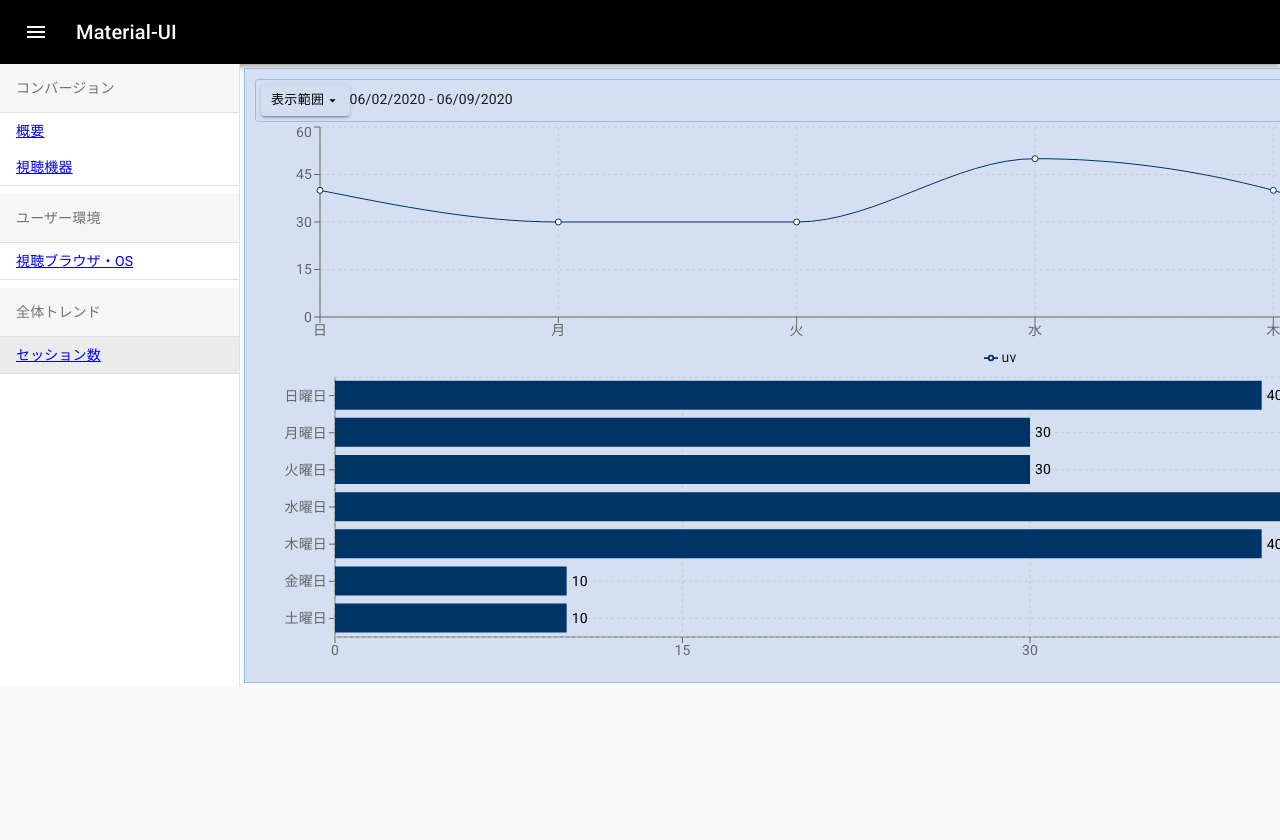
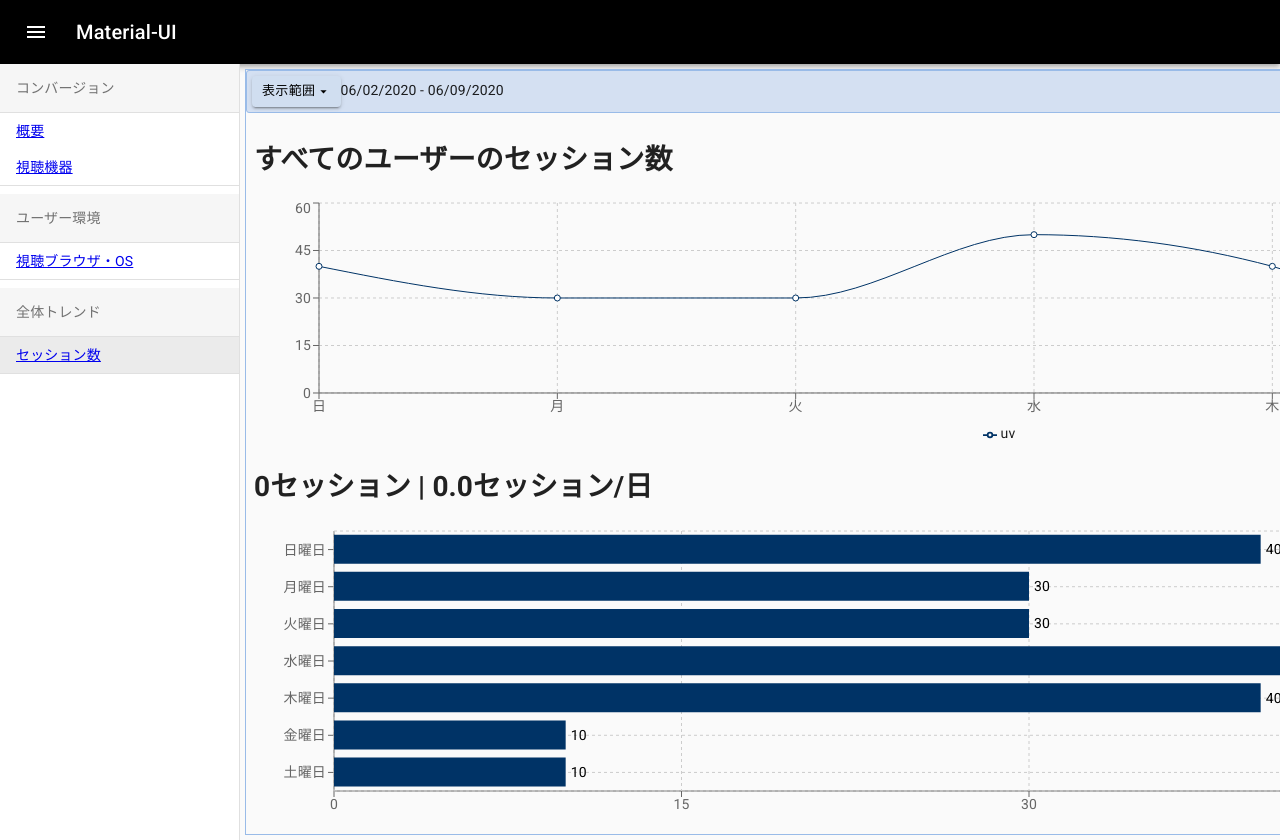
Before and after one commit to ngocanhjvb/material_ui_react, a React (Create React App) app: page /trend-session in a window 1280 px wide. Shown: the top 840 px of the page. Before the commit the page ends 800 px from the top, so only its background shows below. Built offline with nearby package versions, Linux system fonts and the light colour scheme.

Commit message:
create title, overview component

```diff
--- a/src/components/DashBoard/style.js
+++ b/src/components/DashBoard/style.js
@@ -9,14 +9,12 @@ export const useStyles = makeStyles((theme) => ({
     },
     wrapperContent: {
         width: '100%',
-        padding: 10,
         transition: theme.transitions.create('margin', {
             easing: theme.transitions.easing.sharp,
             duration: theme.transitions.duration.leavingScreen,
         }),
-        margin:4,
+        margin:5,
         height: '100%',
-        backgroundColor:'#D4E0F2',
     },
     shiftLeft: {
         marginLeft: -240,
--- /dev/null
+++ b/src/components/Overview/index.js
@@ -0,0 +1,15 @@
+import React from 'react';
+import {Box} from "@material-ui/core";
+
+const Overview = props => {
+
+    const {children} = props;
+
+    return (
+        <Box component="h1">{children}</Box>
+    );
+};
+
+Overview.propTypes = {};
+
+export default Overview;
--- /dev/null
+++ b/src/components/TitlePanel/index.js
@@ -0,0 +1,17 @@
+import React from 'react';
+import {Box} from "@material-ui/core";
+
+const TitlePanel = props => {
+    const {children} = props
+    return (
+        <Box component="h1">
+            {children}
+        </Box>
+    );
+};
+
+TitlePanel.propTypes = {
+
+};
+
+export default TitlePanel;
--- a/src/pages/TrendSession/index.js
+++ b/src/pages/TrendSession/index.js
@@ -3,6 +3,9 @@ import {Bar, BarChart, CartesianGrid, LabelList, Legend, Line, LineChart, Toolti
 import 'react-date-range/dist/styles.css'; // main css file
 import 'react-date-range/dist/theme/default.css'; // theme css file
 import TimeBox from "../../components/TimeBox";
+import TitlePanel from "../../components/TitlePanel";
+import {Box} from "@material-ui/core";
+import Overview from "../../components/Overview";
 
 
 const TrendSession = props => {
@@ -59,13 +62,15 @@ const TrendSession = props => {
     const [timeFilter, setTimeFilter] = useState('day');
 
     return (
-        <div className="App">
+        <>
             <TimeBox
                 setTime={setTime}
                 timeRange={timeRange}
                 timeFilter={timeFilter}
                 setTimeFilter={setTimeFilter}
             />
+            <Box p={1}>
+                <TitlePanel>すべてのユーザーのセッション数</TitlePanel>
                 <LineChart width={1500} height={250} data={data}>
                     <CartesianGrid strokeDasharray="3 3"/>
                     <XAxis dataKey="day"/>
@@ -74,6 +79,9 @@ const TrendSession = props => {
                     <Legend/>
                     <Line type="monotone" dataKey="uv" stroke="#036"/>
                 </LineChart>
+
+                <Overview>0セッション  | 0.0セッション/日</Overview>
+
                 <BarChart
                     width={1500}
                     height={300}
@@ -89,7 +97,8 @@ const TrendSession = props => {
                         <LabelList dataKey="uv" position="right"/>
                     </Bar>
                 </BarChart>
-        </div>
+            </Box>
+        </>
     );
 };
 
```
Lines whose indentation alone changed are shown as unchanged.
